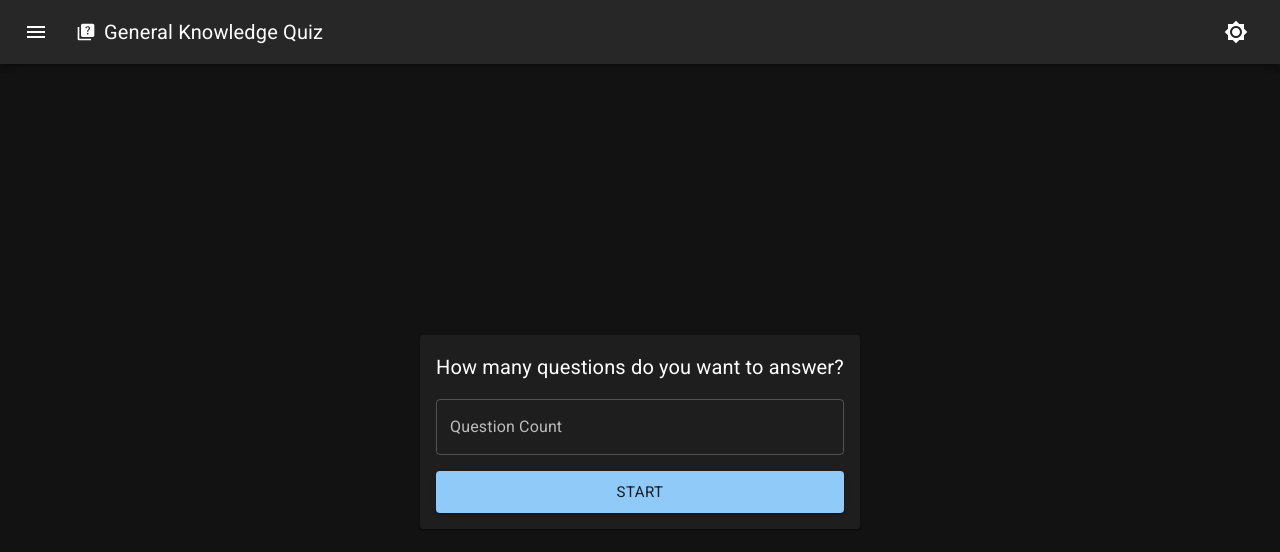
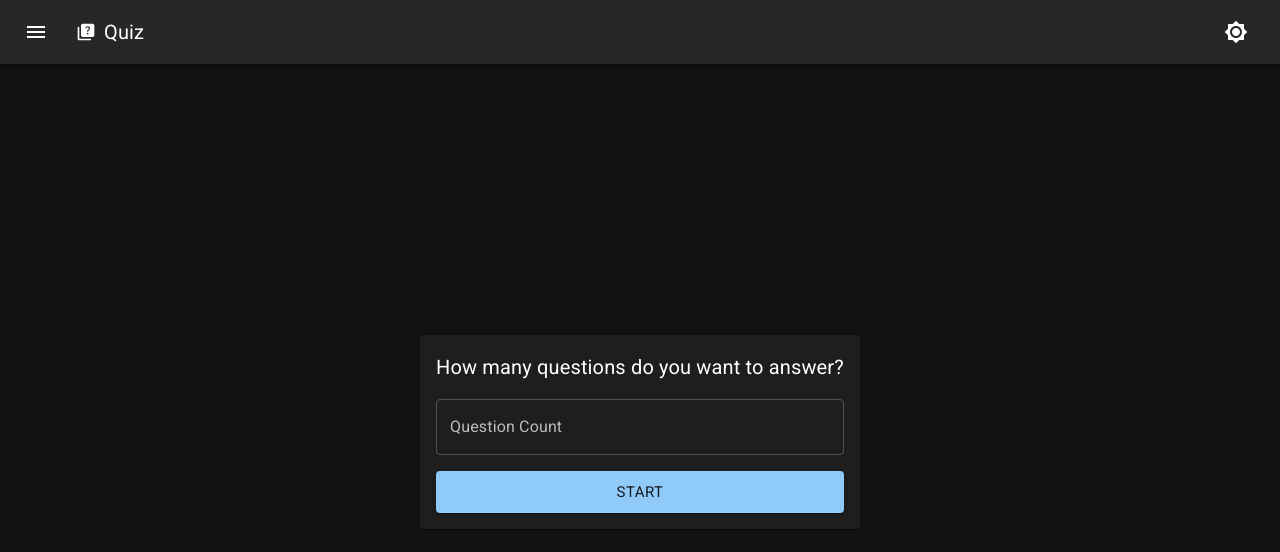
Before and after one commit to Kiicchan/general-quiz-wa-project, a React (Create React App) app: page / in a window 1280 px wide. Shown: the top 552 px of the page. Built offline with nearby package versions, Linux system fonts and the light colour scheme.

Commit message:
Quiz page title changed

```diff
--- a/src/pages/Quiz.jsx
+++ b/src/pages/Quiz.jsx
@@ -6,7 +6,7 @@ import QuizComponent from "../components/Quiz";
 export default function Quiz() {
   return (
     <>
-      <Header title="General Knowledge Quiz" Icon={QuizIcon} />
+      <Header title="Quiz" Icon={QuizIcon} />
       <Main>
         <Paper sx={{ padding: 2 }}>
           <QuizComponent />
```
